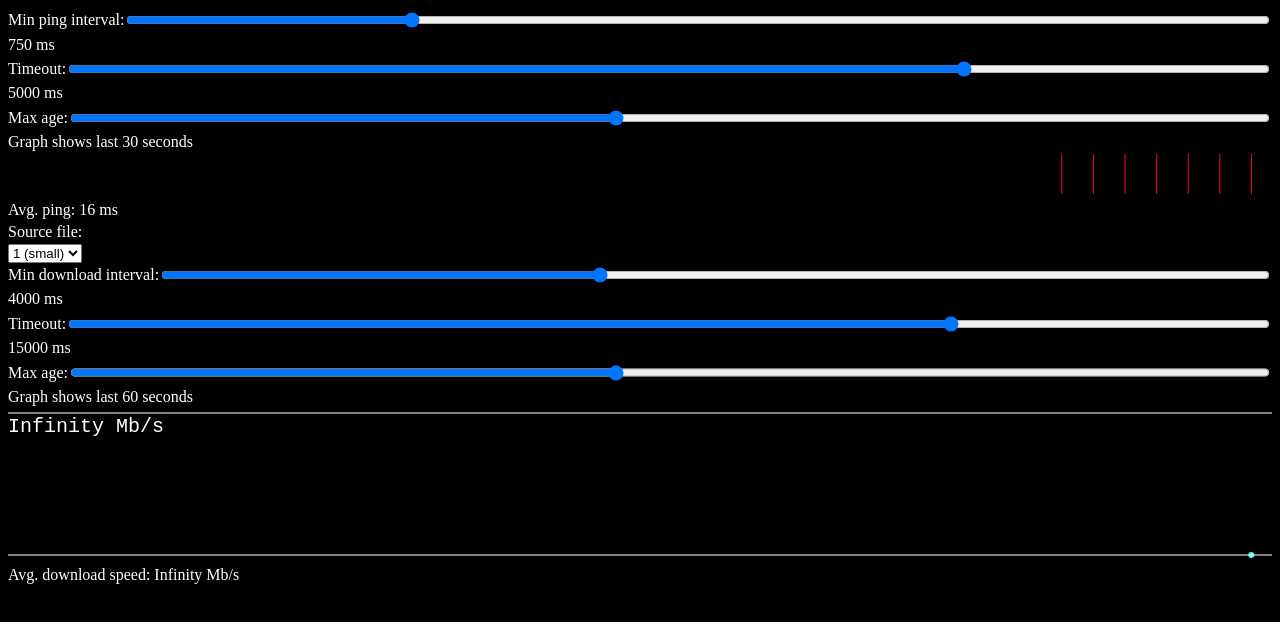
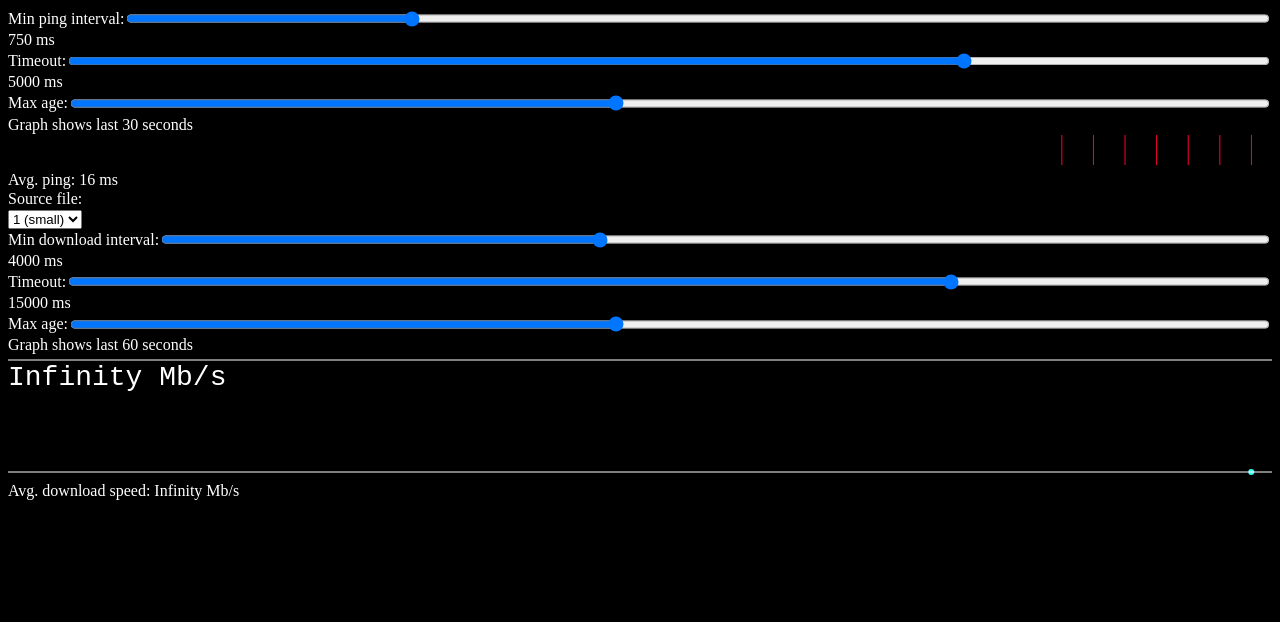
Before and after one commit to AseCoder/speedtest, a website: page index.html in a window 1280 px wide. Drawn offline with Linux system fonts and the light colour scheme; no server answers.

Commit message:
aesthetics

```diff
--- a/index.html
+++ b/index.html
@@ -4,6 +4,7 @@
 	<meta charset="UTF-8">
 	<meta http-equiv="X-UA-Compatible" content="IE=edge">
 	<meta name="viewport" content="width=device-width, initial-scale=1.0">
+	<meta name="apple-mobile-web-app-capable" content="yes" />
 	<title>Ping</title>
 	<style>
 		body {
@@ -11,7 +12,7 @@
 			color: white;
 		}
 		p {
-			margin: 0.2rem 0;
+			margin: 0.1rem 0;
 		}
 		.controls {
 			display: flex;
@@ -186,16 +187,24 @@
 	download();
 
 	const pingCanvas = document.getElementById('pingCanvas');
-	pingCanvas.width = document.body.clientWidth;
-	pingCanvas.height = 40;
-	window.onresize = () => pingCanvas.width = document.body.clientWidth;
 	const pingCtx = pingCanvas.getContext('2d');
 	pingCtx.strokeStyle = 'white';
+	const pingHeight = 30;
+	const downHeight = 120;
 
 	const downCanvas = document.getElementById('downCanvas');
-	downCanvas.width = document.body.clientWidth;
-	downCanvas.height = 150;
-	window.onresize = () => downCanvas.width = document.body.clientWidth;
+	function onResize() {
+		pingCanvas.width = document.body.clientWidth * window.devicePixelRatio;
+		pingCanvas.style.width = document.body.clientWidth + 'px';
+		pingCanvas.height = pingHeight * window.devicePixelRatio;
+		pingCanvas.style.height = pingHeight + 'px';
+		downCanvas.width = document.body.clientWidth * window.devicePixelRatio;
+		downCanvas.style.width = document.body.clientWidth + 'px';
+		downCanvas.height = downHeight * window.devicePixelRatio;
+		downCanvas.style.height = downHeight + 'px';
+	}
+	window.onresize = onResize;
+	onResize();
 	const downCtx = downCanvas.getContext('2d');
 
 	function timeToPingPx(timestamp) {
@@ -251,7 +260,7 @@
 		downCtx.fillStyle = 'white';
 		downCtx.lineWidth = 1;
 		downCtx.textBaseline = 'top';
-		downCtx.font = '20px monospace';
+		downCtx.font = '28px monospace';
 		downCtx.beginPath();
 		downCtx.moveTo(0, downCanvas.height - downMargin);
 		downCtx.lineTo(downCanvas.width, downCanvas.height - downMargin);
```
